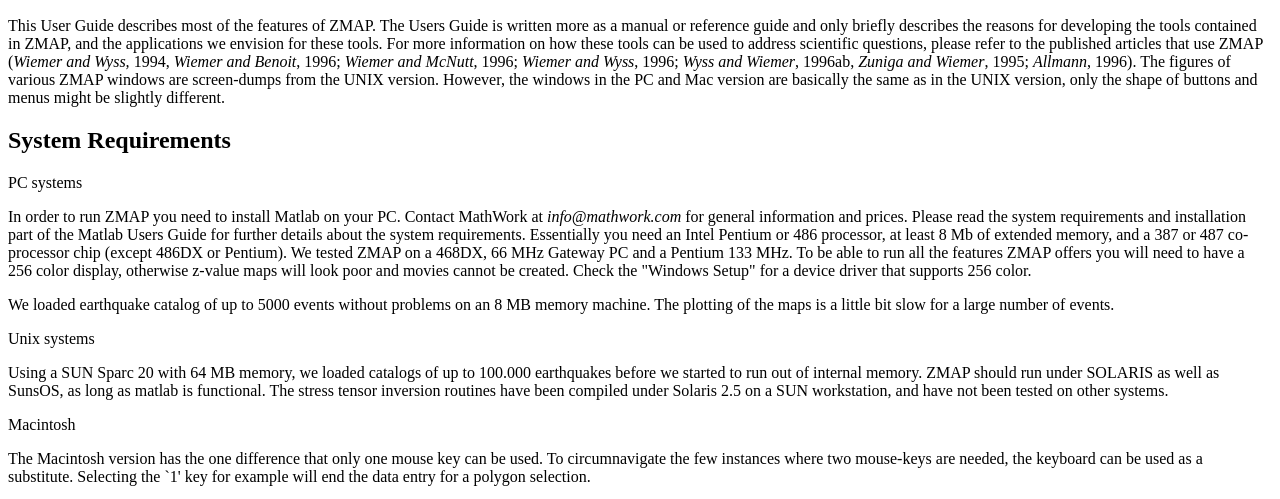
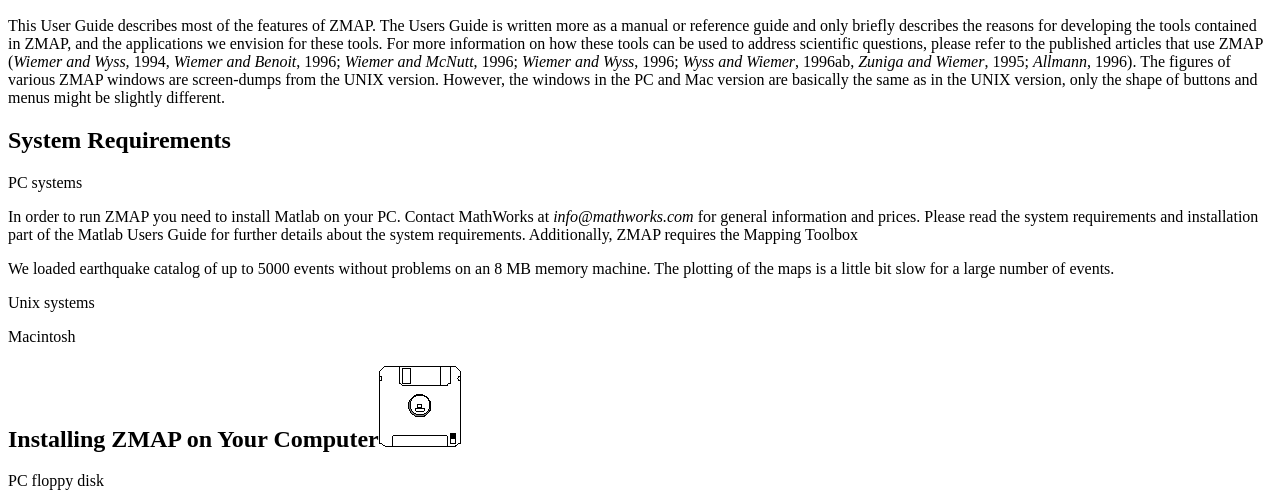
Before and after one commit to CelsoReyes/zmap7, a plain HTML site: page zmapwww/chap2.htm in a window 1280 px wide. Shown: the part 283-782 px from the top of the page. Drawn offline with Linux system fonts and the light colour scheme.

```diff
--- a/zmapwww/chap2.htm
+++ b/zmapwww/chap2.htm
@@ -15,17 +15,13 @@ This User Guide describes most of the features of ZMAP. The Users Guide is writt
 </a><a name="997761">
   PC systems<p>
 </a><a name="997762">
-In order to run ZMAP you need to install Matlab on your PC. Contact MathWork at <em>info@mathwork.com </em>for general information and prices. Please read the system requirements and installation part of the Matlab Users Guide for further details about the system requirements. Essentially you need an Intel Pentium or 486 processor, at least 8 Mb of extended memory, and a 387 or 487 co-processor chip (except 486DX or Pentium). We tested ZMAP on a 468DX, 66 MHz Gateway PC and a Pentium 133 MHz. To be able to run all the features ZMAP offers you will need to have a 256 color display, otherwise z-value maps will look poor and movies cannot be created. Check the "Windows Setup" for a device driver that supports 256 color. <p>
+In order to run ZMAP you need to install Matlab on your PC. Contact MathWorks at <em>info@mathworks.com </em>for general information and prices. Please read the system requirements and installation part of the Matlab Users Guide for further details about the system requirements. Additionally, ZMAP requires the Mapping Toolbox<p>
 </a><a name="996771">
 We loaded earthquake catalog of up to 5000 events without problems on an 8 MB memory machine. The plotting of the maps is a little bit slow for a large number of events. <p>
 </a><a name="997769">
   Unix systems<p>
-</a><a name="997770">
-Using a SUN Sparc 20 with 64 MB memory, we loaded catalogs of up to 100.000 earthquakes before we started to run out of internal memory. ZMAP should run under SOLARIS as well as SunsOS, as long as matlab is functional. The stress tensor inversion routines have been compiled under Solaris 2.5 on a SUN workstation, and have not been tested on other systems. <p>
 </a><a name="997812">
   Macintosh<p>
-</a><a name="997813">
-The Macintosh version has the one difference that only one mouse key can be used. To circumnavigate the few instances where two mouse-keys are needed, the keyboard can be used as a substitute. Selecting  the `1' key for example will end the data entry for a polygon selection. <p>
 </a><a name="996791">
 <h2> Installing ZMAP on Your Computer<img src="chap2a.gif"></h2>
 </a><a name="996792">
```
Also changed, not shown: 14 other files.
